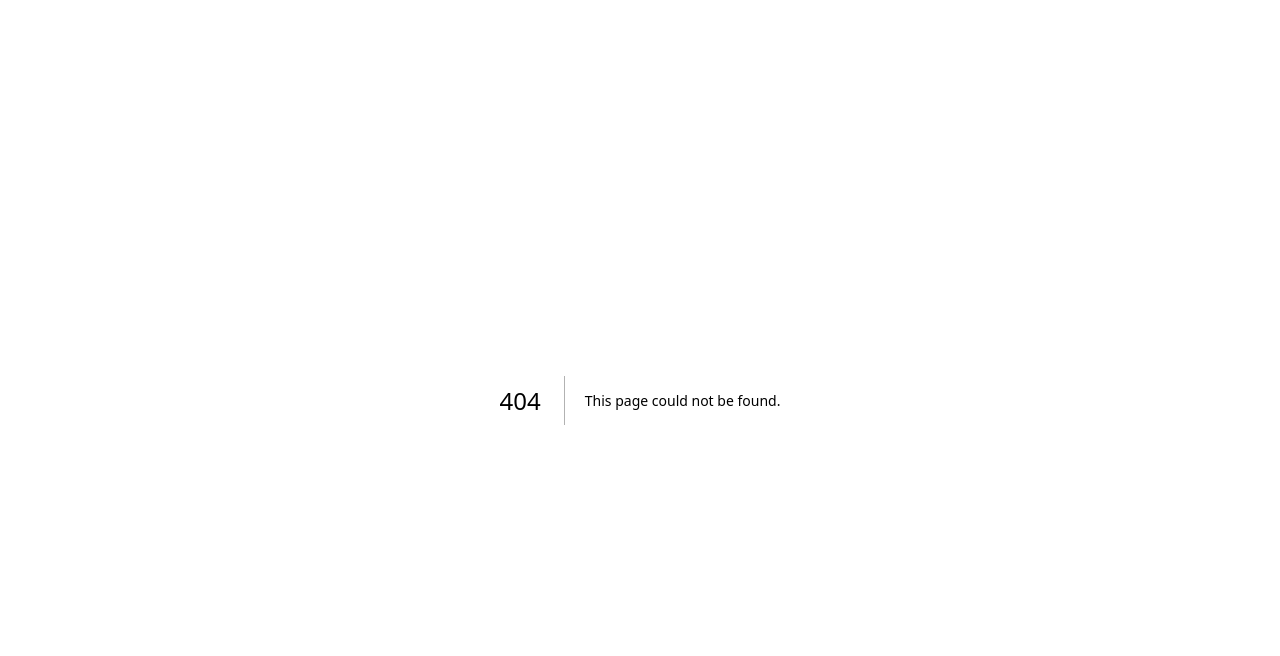
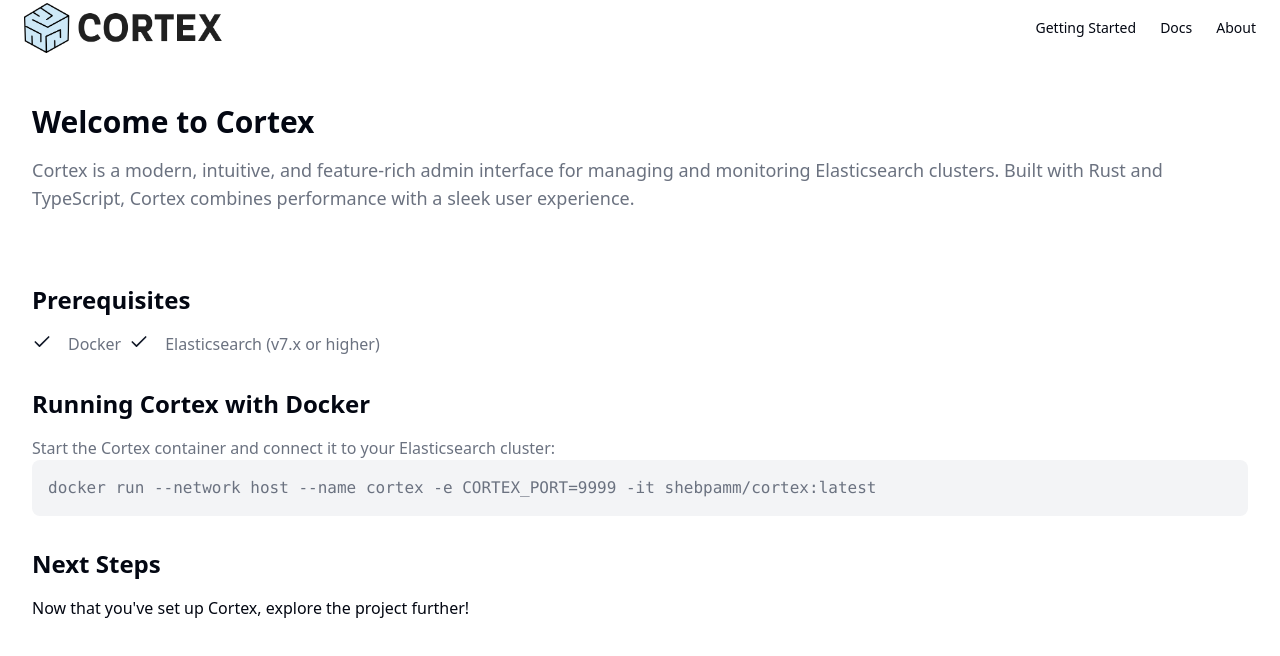
Before and after one commit to shebpamm/cortex-docs, a Next.js app: page /guide in a window 1280 px wide. Before the commit this address had no page. Shown: the top 656 px of the page. Built offline with nearby package versions, Linux system fonts and the light colour scheme.

Commit message:
feat: add guide

```diff
--- /dev/null
+++ b/components/guide.tsx
@@ -0,0 +1,263 @@
+/**
+ * This code was generated by v0 by Vercel.
+ * @see https://v0.dev/t/Jinc3evcAmi
+ * Documentation: https://v0.dev/docs#integrating-generated-code-into-your-nextjs-app
+ */
+
+/** Add fonts into your Next.js project:
+
+import { Arimo } from 'next/font/google'
+
+arimo({
+  subsets: ['latin'],
+  display: 'swap',
+})
+
+To read more about using these font, please visit the Next.js documentation:
+- App Directory: https://nextjs.org/docs/app/building-your-application/optimizing/fonts
+- Pages Directory: https://nextjs.org/docs/pages/building-your-application/optimizing/fonts
+**/
+import Link from "next/link";
+import logo from "../public/title.png";
+import Image from "next/image";
+
+export function Guide() {
+  return (
+    <div className="flex flex-col min-h-[100dvh]">
+      <header className="px-4 lg:px-6 h-14 flex items-center">
+        <Image src={logo} alt="Cortex" width={200} height={100} />
+        <nav className="ml-auto flex gap-4 sm:gap-6">
+          <Link
+            href="/guide"
+            className="text-sm font-medium hover:underline underline-offset-4"
+            prefetch={false}
+          >
+            Getting Started
+          </Link>
+          <Link
+            href="#"
+            className="text-sm font-medium hover:underline underline-offset-4"
+            prefetch={false}
+          >
+            Docs
+          </Link>
+          <Link
+            href="#"
+            className="text-sm font-medium hover:underline underline-offset-4"
+            prefetch={false}
+          >
+            About
+          </Link>
+        </nav>
+      </header>
+      <div className="container mx-auto px-4 py-12 sm:px-6 lg:px-8">
+        <div className="flex flex-col gap-12">
+          <div>
+            <h1 className="text-3xl font-bold mb-4">Welcome to Cortex</h1>
+            <p className="text-lg text-muted-foreground mb-6">
+              Cortex is a modern, intuitive, and feature-rich admin interface
+              for managing and monitoring Elasticsearch clusters. Built with
+              Rust and TypeScript, Cortex combines performance with a sleek user
+              experience.
+            </p>
+          </div>
+          <div>
+            <h2 className="text-2xl font-bold mb-4">Prerequisites</h2>
+            <div className="flex gap-2 text-muted-foreground">
+              <CheckIcon className="w-5 h-5 mr-2 text-primary" />
+              <span>Docker</span>
+              <CheckIcon className="w-5 h-5 mr-2 text-primary" />
+              <span>Elasticsearch (v7.x or higher)</span>
+            </div>
+            <h2 className="text-2xl font-bold mt-8 mb-4">
+              Running Cortex with Docker
+            </h2>
+            <ol className="space-y-4 text-muted-foreground">
+              <li>
+                <div>
+                  <p>
+                    Start the Cortex container and connect it to your
+                    Elasticsearch cluster:
+                  </p>
+                  <pre className="bg-muted p-4 rounded-lg">
+                    <code>
+                      docker run --network host --name cortex -e
+                      CORTEX_PORT=9999 -it
+                      shebpamm/cortex:latest
+                    </code>
+                  </pre>
+                </div>
+              </li>
+            </ol>
+            <h2 className="text-2xl font-bold mt-8 mb-4">Next Steps</h2>
+            <Link href="/docs" className="text-m font-medium hover:underline underline-offset-4">
+              Now that you've set up Cortex, explore the project further!
+            </Link>
+          </div>
+        </div>
+      </div>
+    </div>
+  );
+}
+
+function CheckIcon(props) {
+  return (
+    <svg
+      {...props}
+      xmlns="http://www.w3.org/2000/svg"
+      width="24"
+      height="24"
+      viewBox="0 0 24 24"
+      fill="none"
+      stroke="currentColor"
+      strokeWidth="2"
+      strokeLinecap="round"
+      strokeLinejoin="round"
+    >
+      <path d="M20 6 9 17l-5-5" />
+    </svg>
+  );
+}
+
+function Clock1Icon(props) {
+  return (
+    <svg
+      {...props}
+      xmlns="http://www.w3.org/2000/svg"
+      width="24"
+      height="24"
+      viewBox="0 0 24 24"
+      fill="none"
+      stroke="currentColor"
+      strokeWidth="2"
+      strokeLinecap="round"
+      strokeLinejoin="round"
+    >
+      <circle cx="12" cy="12" r="10" />
+      <polyline points="12 6 12 12 14.5 8" />
+    </svg>
+  );
+}
+
+function GaugeIcon(props) {
+  return (
+    <svg
+      {...props}
+      xmlns="http://www.w3.org/2000/svg"
+      width="24"
+      height="24"
+      viewBox="0 0 24 24"
+      fill="none"
+      stroke="currentColor"
+      strokeWidth="2"
+      strokeLinecap="round"
+      strokeLinejoin="round"
+    >
+      <path d="m12 14 4-4" />
+      <path d="M3.34 19a10 10 0 1 1 17.32 0" />
+    </svg>
+  );
+}
+
+function LaptopIcon(props) {
+  return (
+    <svg
+      {...props}
+      xmlns="http://www.w3.org/2000/svg"
+      width="24"
+      height="24"
+      viewBox="0 0 24 24"
+      fill="none"
+      stroke="currentColor"
+      strokeWidth="2"
+      strokeLinecap="round"
+      strokeLinejoin="round"
+    >
+      <path d="M20 16V7a2 2 0 0 0-2-2H6a2 2 0 0 0-2 2v9m16 0H4m16 0 1.28 2.55a1 1 0 0 1-.9 1.45H3.62a1 1 0 0 1-.9-1.45L4 16" />
+    </svg>
+  );
+}
+
+function LayoutPanelLeftIcon(props) {
+  return (
+    <svg
+      {...props}
+      xmlns="http://www.w3.org/2000/svg"
+      width="24"
+      height="24"
+      viewBox="0 0 24 24"
+      fill="none"
+      stroke="currentColor"
+      strokeWidth="2"
+      strokeLinecap="round"
+      strokeLinejoin="round"
+    >
+      <rect width="7" height="18" x="3" y="3" rx="1" />
+      <rect width="7" height="7" x="14" y="3" rx="1" />
+      <rect width="7" height="7" x="14" y="14" rx="1" />
+    </svg>
+  );
+}
+
+function Link2Icon(props) {
+  return (
+    <svg
+      {...props}
+      xmlns="http://www.w3.org/2000/svg"
+      width="24"
+      height="24"
+      viewBox="0 0 24 24"
+      fill="none"
+      stroke="currentColor"
+      strokeWidth="2"
+      strokeLinecap="round"
+      strokeLinejoin="round"
+    >
+      <path d="M9 17H7A5 5 0 0 1 7 7h2" />
+      <path d="M15 7h2a5 5 0 1 1 0 10h-2" />
+      <line x1="8" x2="16" y1="12" y2="12" />
+    </svg>
+  );
+}
+
+function RocketIcon(props) {
+  return (
+    <svg
+      {...props}
+      xmlns="http://www.w3.org/2000/svg"
+      width="24"
+      height="24"
+      viewBox="0 0 24 24"
+      fill="none"
+      stroke="currentColor"
+      strokeWidth="2"
+      strokeLinecap="round"
+      strokeLinejoin="round"
+    >
+      <path d="M4.5 16.5c-1.5 1.26-2 5-2 5s3.74-.5 5-2c.71-.84.7-2.13-.09-2.91a2.18 2.18 0 0 0-2.91-.09z" />
+      <path d="m12 15-3-3a22 22 0 0 1 2-3.95A12.88 12.88 0 0 1 22 2c0 2.72-.78 7.5-6 11a22.35 22.35 0 0 1-4 2z" />
+      <path d="M9 12H4s.55-3.03 2-4c1.62-1.08 5 0 5 0" />
+      <path d="M12 15v5s3.03-.55 4-2c1.08-1.62 0-5 0-5" />
+    </svg>
+  );
+}
+
+function XIcon(props) {
+  return (
+    <svg
+      {...props}
+      xmlns="http://www.w3.org/2000/svg"
+      width="24"
+      height="24"
+      viewBox="0 0 24 24"
+      fill="none"
+      stroke="currentColor"
+      strokeWidth="2"
+      strokeLinecap="round"
+      strokeLinejoin="round"
+    >
+      <path d="M18 6 6 18" />
+      <path d="m6 6 12 12" />
+    </svg>
+  );
+}
--- a/components/landing.tsx
+++ b/components/landing.tsx
@@ -33,7 +33,7 @@ export function Landing() {
       <header className="px-4 lg:px-6 h-14 flex items-center">
         <Image src={logo} alt="Cortex" width={200} height={100} />
         <nav className="ml-auto flex gap-4 sm:gap-6">
-          <Link href="#" className="text-sm font-medium hover:underline underline-offset-4" prefetch={false}>
+          <Link href="/guide" className="text-sm font-medium hover:underline underline-offset-4" prefetch={false}>
             Getting Started
           </Link>
           <Link href="#" className="text-sm font-medium hover:underline underline-offset-4" prefetch={false}>
--- /dev/null
+++ b/pages/guide/index.tsx
@@ -0,0 +1,7 @@
+import { Guide } from "@/components/guide";
+
+export default function Page() {
+  return (
+    <Guide />
+  );
+}
--- a/pages/index.tsx
+++ b/pages/index.tsx
@@ -1,4 +1,3 @@
-import Image from "next/image";
 import { Inter } from "next/font/google";
 import { Landing } from "@/components/landing";
 
```
